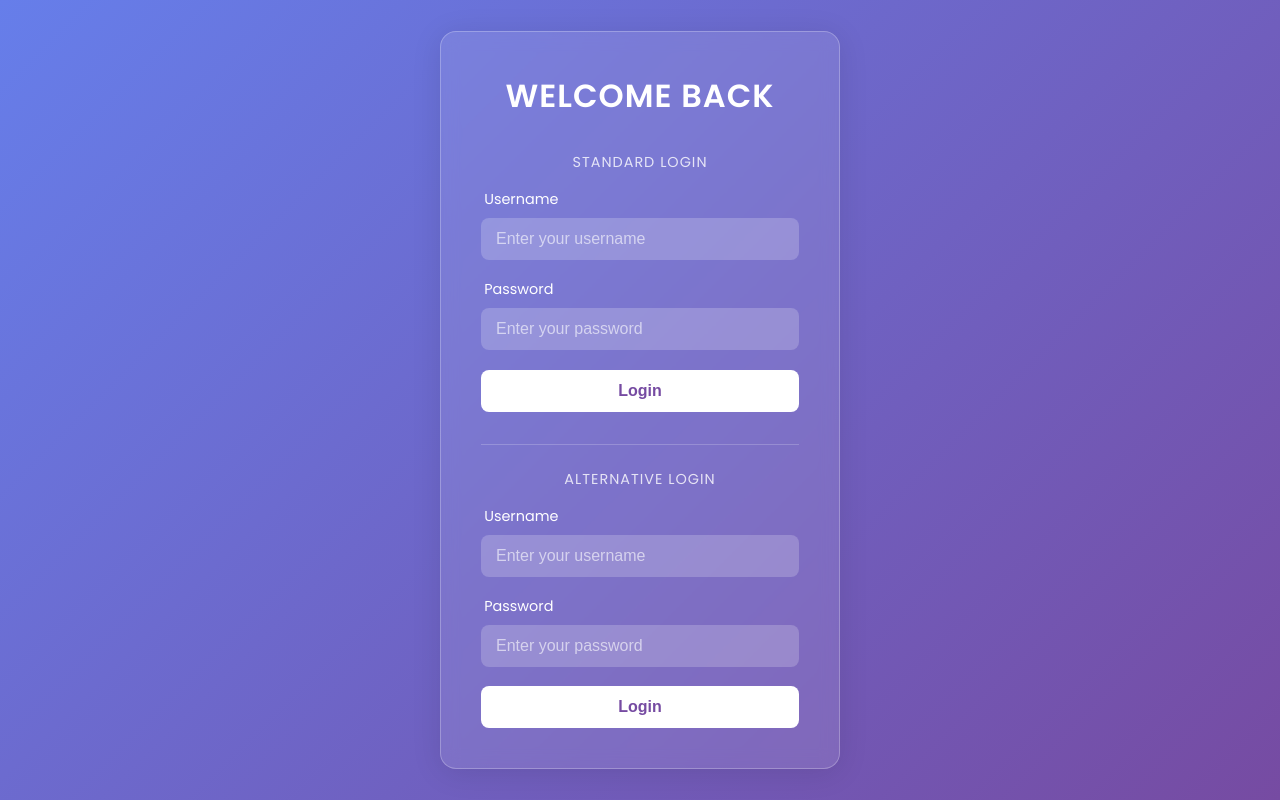
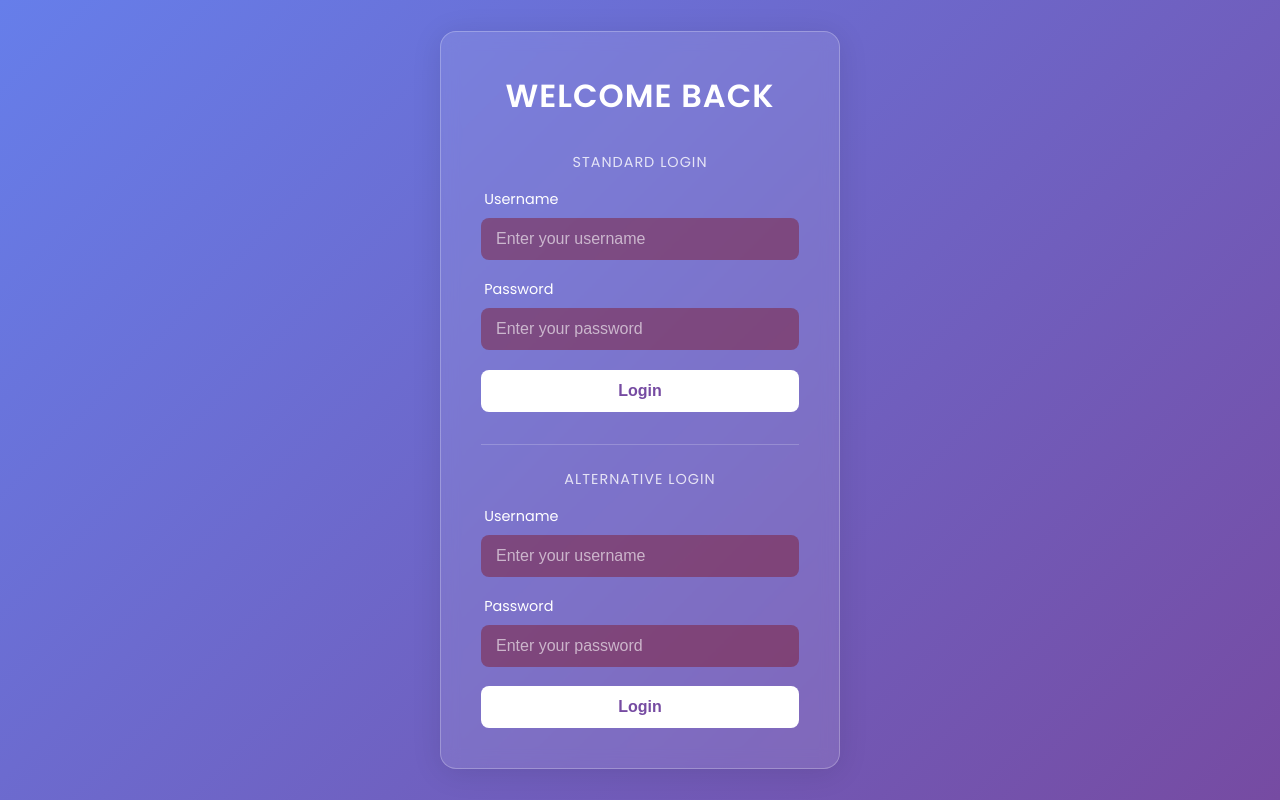
Before and after one commit to serbent/ca-DevOpsUA6, a Flask app: page /login in a window 1280 px wide. Run offline with Flask 3, Linux system fonts and the light colour scheme.

Commit message:
Test to change color a bit

```diff
--- a/34/python/static/style.css
+++ b/34/python/static/style.css
@@ -82,7 +82,7 @@ input[type="text"],
 input[type="password"] {
     width: 100%;
     padding: 12px 15px;
-    background: rgba(255, 255, 255, 0.2);
+    background: rgba(129, 2, 2, 0.377);
     border: none;
     border-radius: 8px;
     color: white;
```
